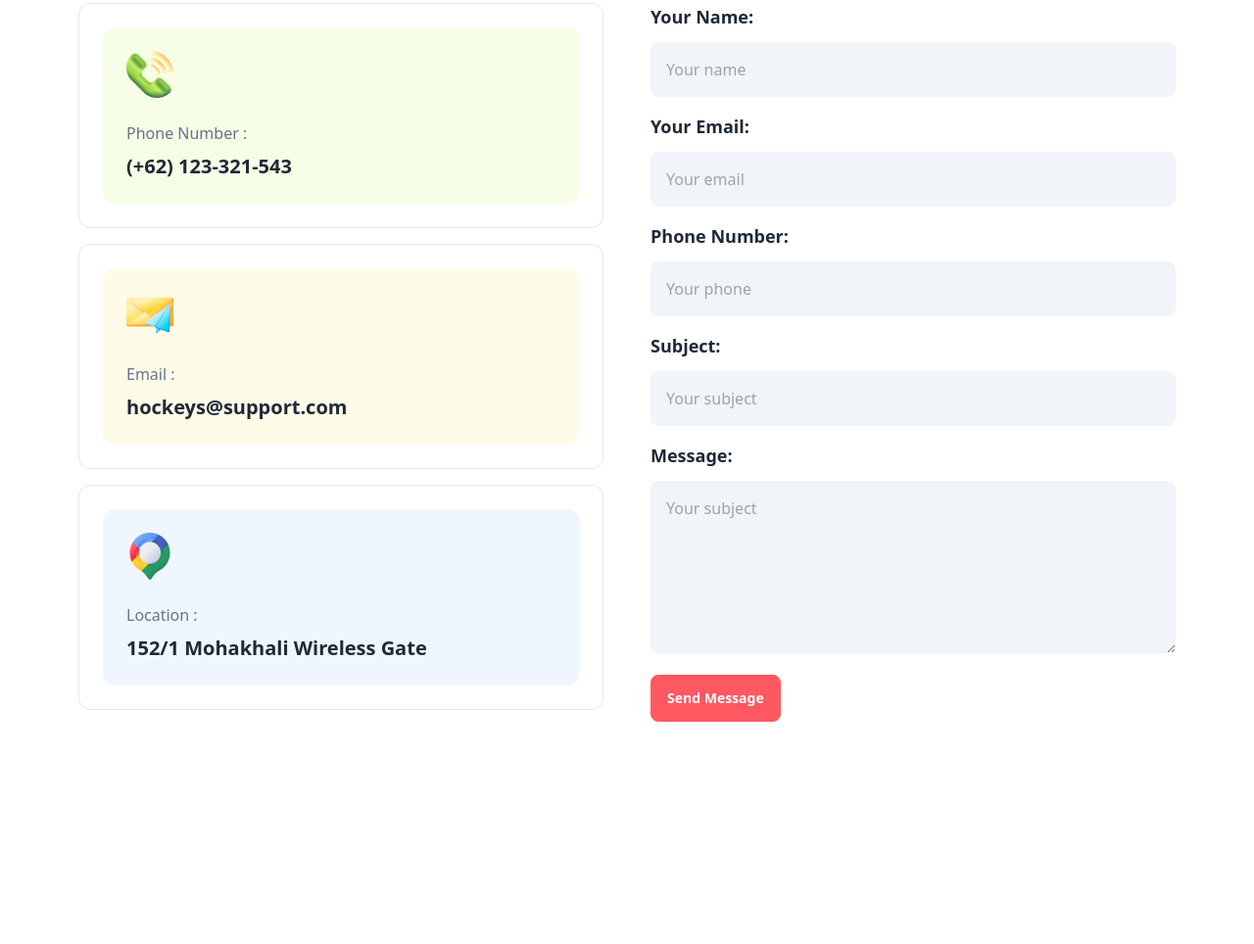
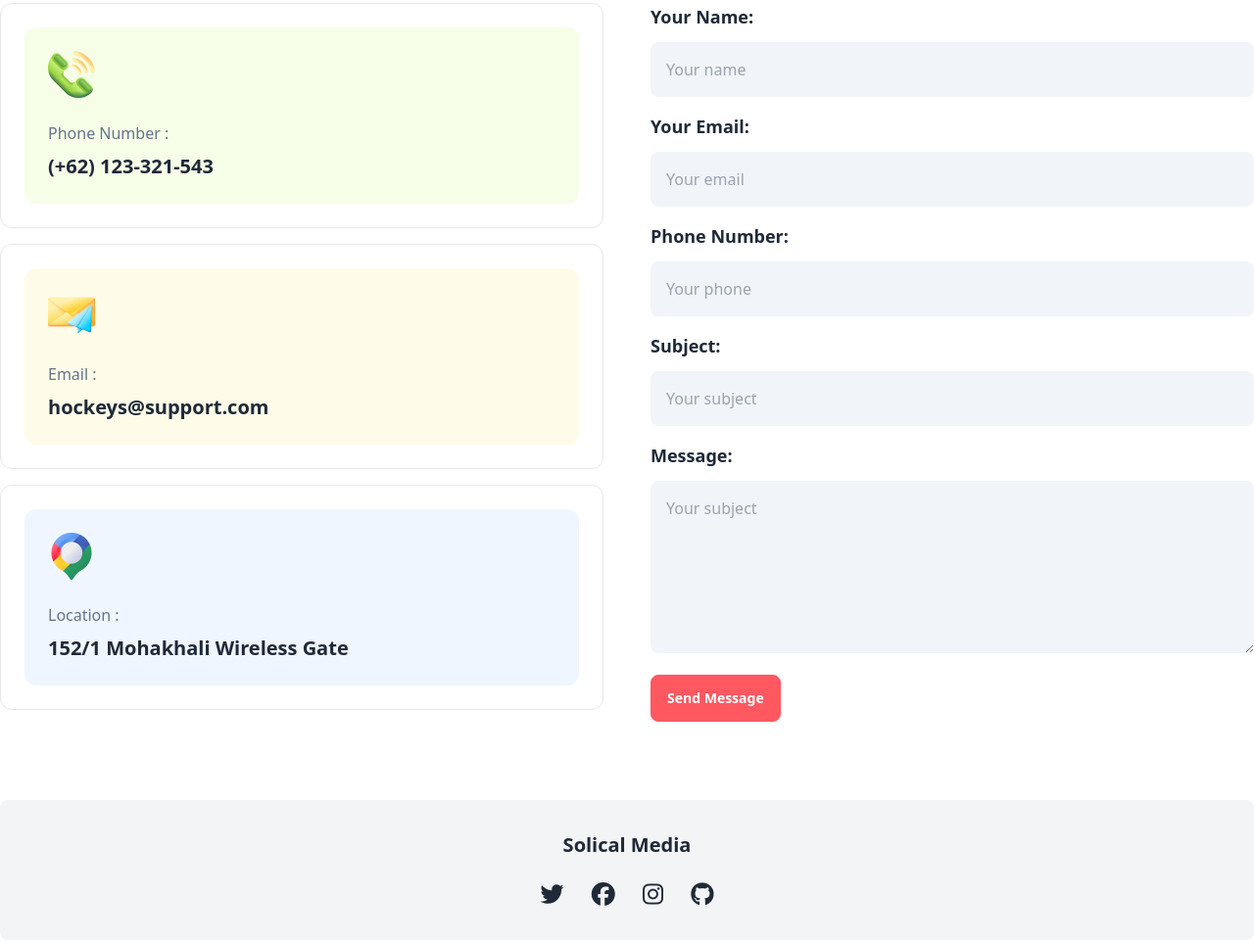
Before and after one commit to DeveloperMonirBD/hockey-using-tailwind-daisyUI, a website: page index.html in a window 1280 px wide. Shown: the part 4434-5398 px from the top of the page at 98% size. Before the commit the page ends 5251 px from the top, so only its background shows below. Drawn offline with Linux system fonts and the light colour scheme.

Commit message:
Social media section done

```diff
--- a/index.html
+++ b/index.html
@@ -546,7 +546,8 @@
           <div>
             <div class="pl-4">
               <h4 class="text-xl font-bold mb-3">Our Equipment</h4>
-              <p class="opacity-80 w-2/3 lg:w-1/2 mb-6">Dolor sit amet consectetur. Ut urna diam quis sagittis. Elit elit enim
+              <p class="opacity-80 w-2/3 lg:w-1/2 mb-6">Dolor sit amet consectetur. Ut urna diam quis sagittis. Elit
+                elit enim
                 sagittis turpis in magna.</p>
             </div>
 
@@ -616,7 +617,7 @@
     </section>
 
     <!-- get in Touch section  -->
-      <section class="m-20">
+    <section class="mb-20">
       <!-- title part  -->
       <div class="py-12 text-center flex flex-col justify-center items-center">
         <h3 class="text-3xl font-bold mb-3">Get In Touch</h3>
@@ -703,6 +704,22 @@
       </div>
     </section>
 
+    <!-- social Media section  -->
+     <section class="mb-20">
+      <div class="bg-gray-100 p-8 flex flex-col justify-center items-center gap-6 rounded-lg">
+        <h4 class="text-xl font-bold">Solical Media</h4>
+        <div class="space-x-6">
+          <i class="fa-brands fa-twitter text-2xl"></i>
+          <i class="fa-brands fa-facebook text-2xl"></i>
+          <i class="fa-brands fa-instagram text-2xl"></i>
+          <i class="fa-brands fa-github text-2xl"></i>
+
+        </div>
+      </div>
+
+     </section>
+
+
 
 
 
```
Also changed, not shown: dist/output.css. Lines whose indentation alone changed are shown as unchanged.
